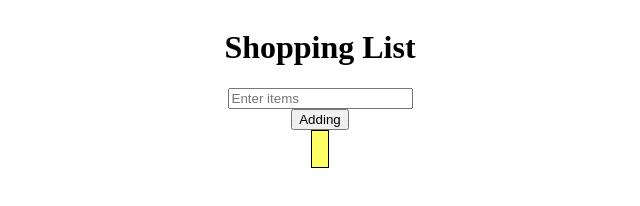
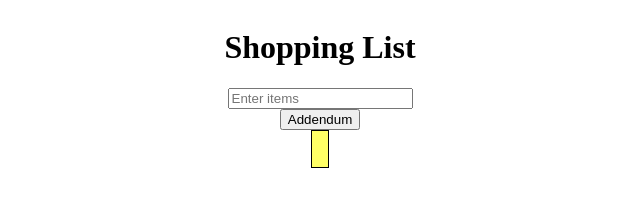
Before and after one commit to mykz1608/bacgkground-generator, a plain HTML site: page index.html in a window 1280 px wide. Shown: the full height of the page, 320-960 px from the left. Drawn offline with Linux system fonts and the light colour scheme.

Commit message:
change Adding to Addendum

```diff
--- a/index.html
+++ b/index.html
@@ -7,7 +7,7 @@
 <h1>Shopping List</h1>
 <body>
 	<input id="userinput" type="text" placeholder="Enter items">
-	<button id="enter">Adding</button>
+	<button id="enter">Addendum</button>
 		<div class="container">
 			<h2><ul></ul></h2>
 		</div>
```
